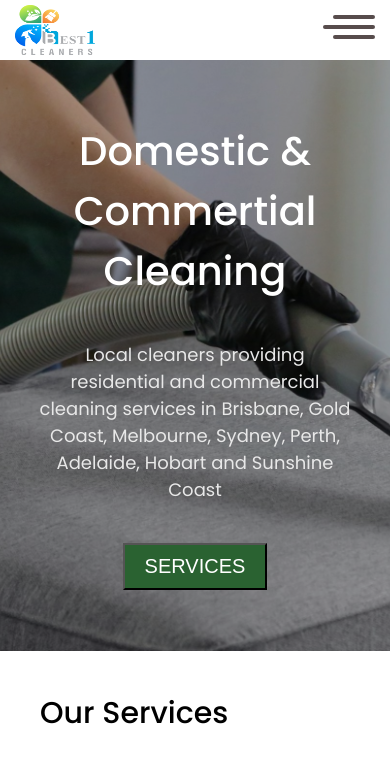
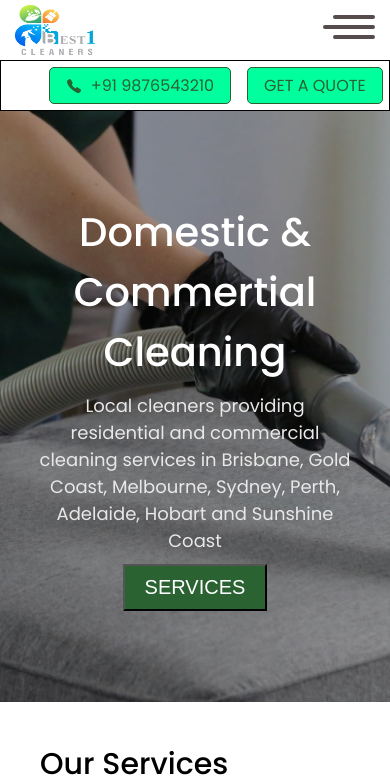
Before and after one commit to Aryan39232/client_03, a React (Create React App) app: page / in a window 390 px wide. Shown: the top 784 px of the page. Built offline with nearby package versions, Linux system fonts and the light colour scheme.

Commit message:
adding fixes for home page

```diff
--- a/src/Components/Navbar/navbar.module.css
+++ b/src/Components/Navbar/navbar.module.css
@@ -114,6 +114,7 @@
     top: 60px;
     background-color: whitesmoke;
     width: 0px;
+    z-index: 1000;
     height: calc(100vh - 60px);
     transition: all 0.3s ease-in;
     overflow: hidden;
--- a/src/Pages/Home/Home.jsx
+++ b/src/Pages/Home/Home.jsx
@@ -16,15 +16,38 @@ import { TbLicense } from "react-icons/tb";
 import { FaRegCalendarCheck } from "react-icons/fa6";
 import { IoTimer } from "react-icons/io5";
 import Upper_Footer from "../../Components/Upper_Footer/Upper_Footer";
+import { useEffect, useState } from "react";
 
 function Home() {
   const navigate = useNavigate();
+  const [isScrolledDown, setIsScrolledDown] = useState(false);
+
+  useEffect(() => {
+    let prevScrollPos = window.pageYOffset;
+    const handleScroll = () => {
+      const currentScrollPos = window.pageYOffset;
+      const isScrollingDown = currentScrollPos != 0;
+      setIsScrolledDown(isScrollingDown);
+      prevScrollPos = currentScrollPos;
+      console.log(isScrolledDown);
+    };
+
+    window.addEventListener("scroll", handleScroll);
+
+    return () => {
+      window.removeEventListener("scroll", handleScroll);
+    };
+  }, []);
   return (
     <>
-      <div className={styles.wrapper}>
+      <div className={styles.wrapper} style={{ position: "relative" }}>
         {/* Landing cover */}
 
-        <div className={styles.FixedRightContent}>
+        <div
+          className={`${styles.FixedRightContent} ${
+            !isScrolledDown ? "" : styles.Hidden
+          }`}
+        >
           <div className={styles.RightAlignedContent}>
             <div className={styles.CallUS}>
               <IoCall /> &nbsp; +91 9876543210
@@ -32,7 +55,6 @@ function Home() {
             <div className={styles.GETQUOTE}>GET A QUOTE</div>
           </div>
         </div>
-
         <div
           className={styles.CoverPic}
           style={{ backgroundImage: `url(${homeCoverPic})` }}
@@ -202,9 +224,7 @@ function Home() {
             </div>
           </div>
 
-          <div className={styles.bookNowBtn} style={{ display: "none" }}>
-            GET QUOTE
-          </div>
+          <div className={styles.bookNowBtn}>GET QUOTE</div>
         </div>
 
         {/* Founder's Message */}
--- a/src/Pages/Home/home.module.css
+++ b/src/Pages/Home/home.module.css
@@ -51,13 +51,14 @@
 @media screen and (max-width: 450px) {
   .CoverPic {
     height: 70vh;
-    background-size: auto 100%;
+    background-size: cover;
+    background-repeat: no-repeat;
     background-position: center;
   }
 
   .coverContent {
     text-align: center;
-    gap: 40px;
+    gap: 10px;
   }
 }
 
@@ -414,8 +415,9 @@
 @media screen and (max-width: 450px) {
   .quoteCoverPic {
     height: 70vh;
-    background-size: auto 100%;
-    background-position: -570px center;
+    background-size: cover;
+    background-repeat: no-repeat;
+    background-position: center;
   }
 
   .quoteCoverContent {
@@ -433,22 +435,18 @@
 }
 
 .CallUS {
-  display: none;
+  display: flex;
   justify-content: center;
   align-items: center;
   border: 1px solid #2a6231;
   border-radius: 5px;
   color: #2a6231;
   padding: 10px;
-  width: fit-content;
+  background-color: rgb(0, 255, 157);
   transition: 0.3s ease-in-out all;
-  margin-left: 15px;
-  position: absolute;
-  right: 10px;
-  transform: translateY(-50%);
-  width: 150px;
-  background-color: rgb(0, 255, 157);
-  margin-bottom: auto;
+  /* width: 150px; */
+  padding: 0.5rem 3rem;
+  display: inline-flex;
 
   &:hover {
     cursor: pointer;
@@ -457,22 +455,15 @@
   }
 }
 .GETQUOTE {
-  display: none;
-  justify-content: center;
-  align-items: center;
+  text-align: center;
   border: 1px solid #2a6231;
   border-radius: 5px;
   color: #2a6231;
-  padding: 10px;
   background-color: rgb(0, 255, 157);
-  width: fit-content;
   transition: 0.3s ease-in-out all;
-  margin-left: 15px;
-  position: absolute;
-  width: 150px;
-  right: 200px;
-  transform: translateY(-50%);
-  margin-top: auto;
+  /* width: 150px; */
+  padding: 0.5rem 3rem;
+  display: inline-flex;
 
   &:hover {
     cursor: pointer;
@@ -482,15 +473,26 @@
 }
 
 .RightAlignedContent {
-  display: flex; /* Use flexbox for layout */
+  display: flex;
+  transition: 400ms ease-in-out;
   justify-content: flex-end;
-  position: fixed;
+  gap: 1rem;
+  padding: 0.4rem;
 }
-.FixedRightContent {
+/* .FixedRightContent {
   position: fixed;
   top: 15%;
   right: 0;
   transform: translateY(-50%);
+} */
+.FixedRightContent {
+  position: sticky;
+  top: 0;
+}
+.Hidden {
+  transition: 400ms ease-in-out;
+  backdrop-filter: blur(10px);
+  padding: 0.5rem;
 }
 
 /* media queries for tablets  */
@@ -507,3 +509,20 @@
     padding: 5rem;
   }
 }
+
+@media screen and (max-width: 450px) {
+  .FixedRightContent {
+    /* display: none; */
+    /* bottom: 0;/ */
+    position: sticky;
+    border: 1px solid;
+  }
+  .featureCard {
+    min-height: 100px;
+  }
+  .GETQUOTE,
+  .CallUS {
+    padding: 0.3rem 1rem;
+    font-size: 1rem;
+  }
+}
```
